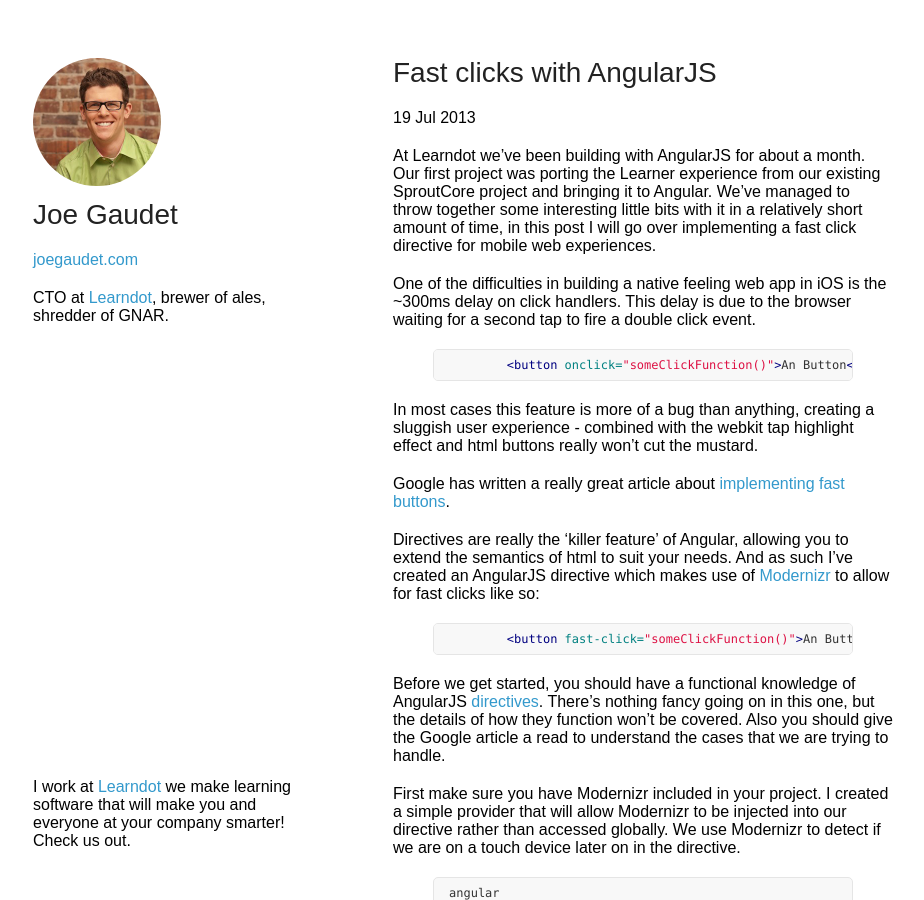
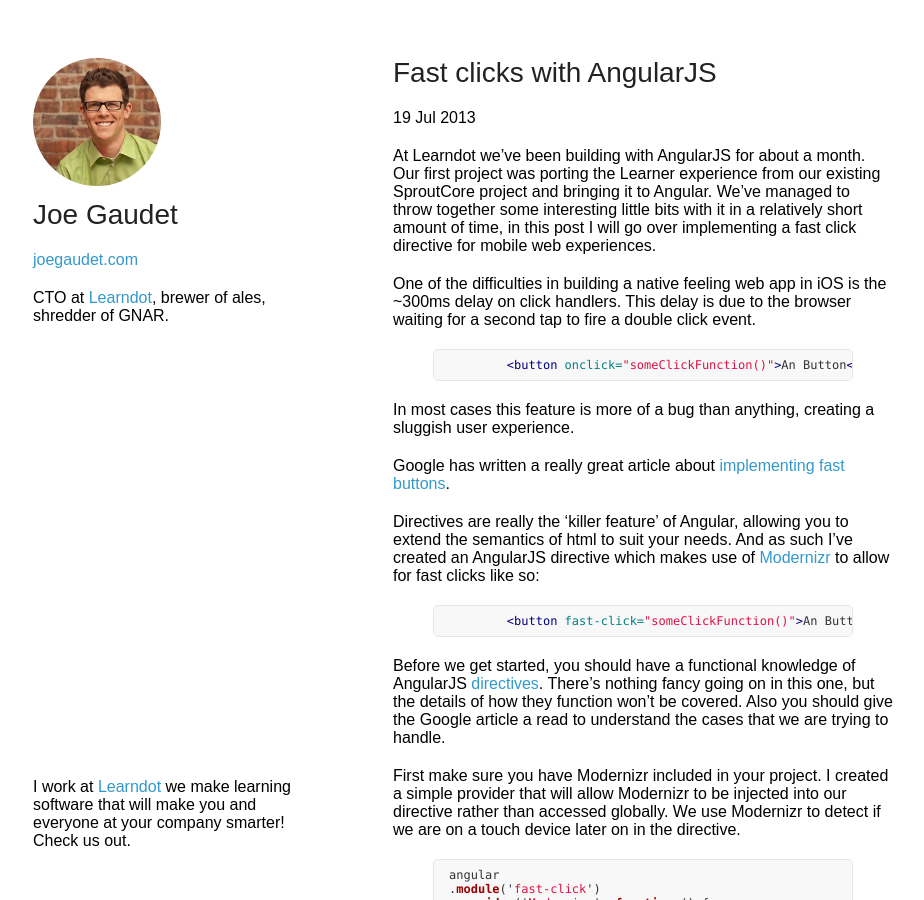
Before and after one commit to joegaudet/joegaudet.github.io, a Jekyll site: the page built from _posts/2013-07-22-fast-clicks-with-angular-js.markdown, in a window 1280 px wide and 900 px high. Shown: the whole window, without its empty margins (177-1101 px from the left). Built offline with Jekyll 4.4.1, drawn with Linux system fonts in a browser that asks for light colours; some web fonts are replaced; Markdown is read by kramdown in place of the engine named in the settings; comment, search, counter and statistics services are not loaded; a style sheet for code colours, icons or effects is not loaded.

Commit message:
one more

```diff
--- a/_posts/2013-07-22-fast-clicks-with-angular-js.markdown
+++ b/_posts/2013-07-22-fast-clicks-with-angular-js.markdown
@@ -14,7 +14,7 @@
 	<button onclick="someClickFunction()">An Button</button>
 {% endhighlight %}
 
-In most cases this feature is more of a bug than anything, creating a sluggish user experience - combined with the webkit tap highlight effect and html buttons really won't cut the mustard.
+In most cases this feature is more of a bug than anything, creating a sluggish user experience.
 
 Google has written a really great article about [implementing fast buttons](https://developers.google.com/mobile/articles/fast_buttons).
 
```
